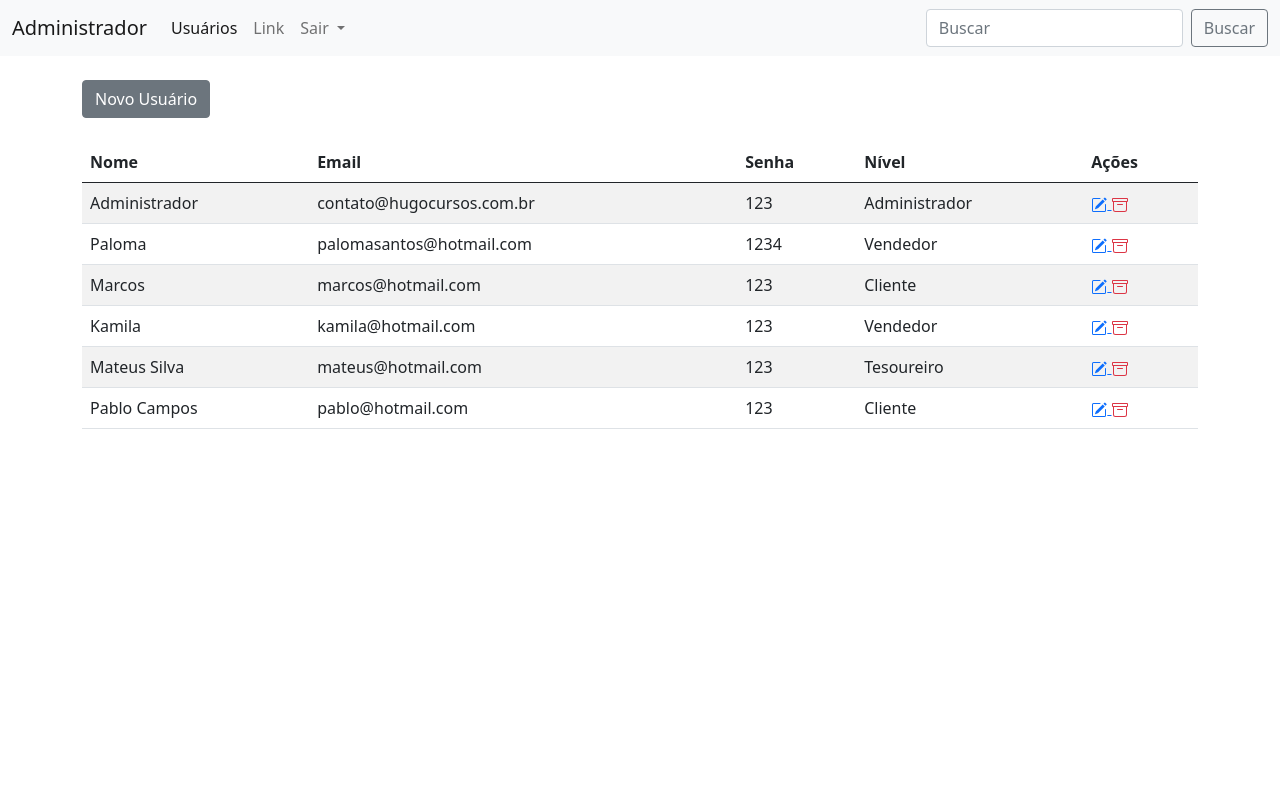
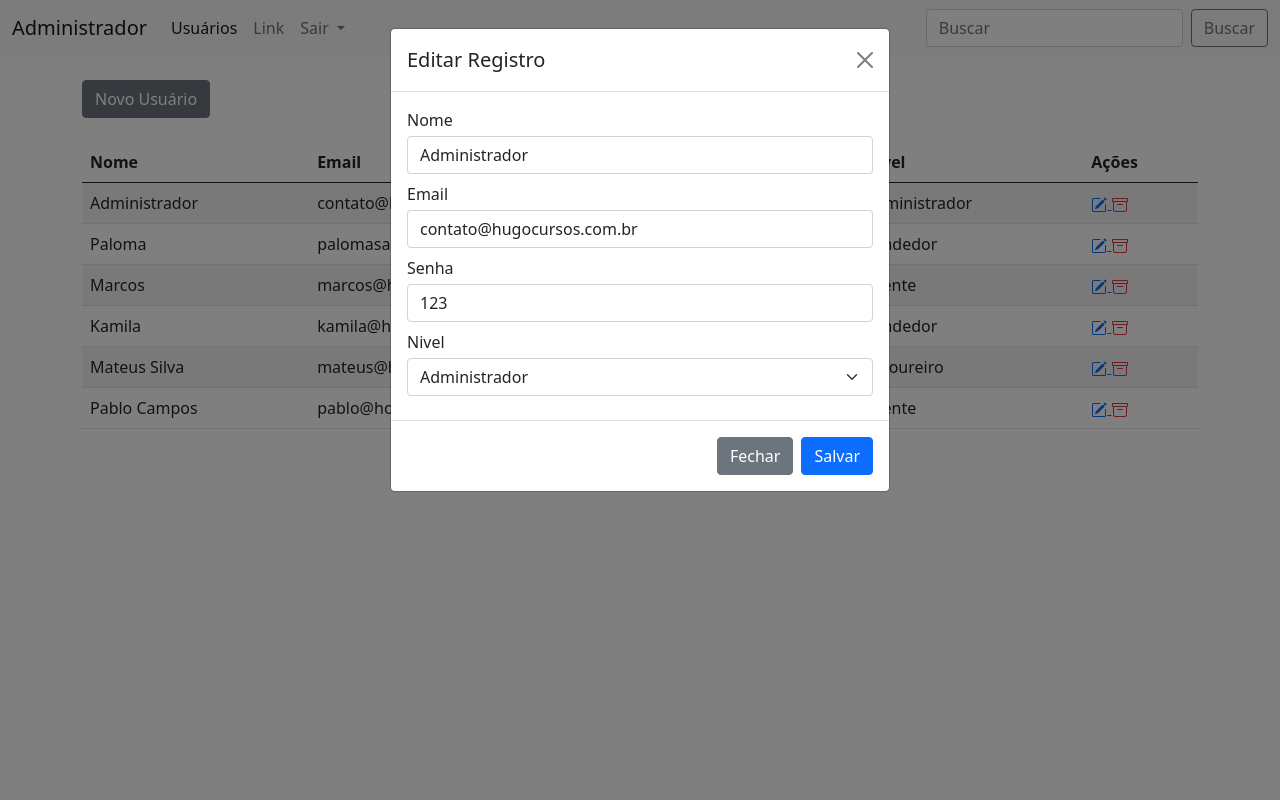
Before and after one commit to Bscanto/PHP_Repository, a PHP site: page /login/painel-adm/index.php?funcao=editar&id=1 in a window 1280 px wide. Run offline with PHP 8.4, Linux system fonts and the light colour scheme; the visitor is signed in with stand-in values (Sample User, id 1); data comes from the database, SQL or seed files in the repository.

Commit message:
login finalizado

```diff
--- a/Curso PHP/curso php 8/Arquivos/login/painel-adm/index.php
+++ b/Curso PHP/curso php 8/Arquivos/login/painel-adm/index.php
@@ -4,7 +4,7 @@ require_once("../../conexao.php");
 @session_start();
 
 //VERIFICAR SE O USUÁRIO LOGADO É UM ADMINISTRADOR
-if (@$_SESSION['nivel_usuario'] != 'Administrador') {
+if(@$_SESSION['nivel_usuario'] != 'Administrador'){
 	echo "<script language='javascript'>window.location='../index.php'</script>";
 }
 
@@ -18,7 +18,6 @@ echo 'Nome do Usuário : ' . $_SESSION['nome_usuario'] .' e o nível do usuário
 
 <!DOCTYPE html>
 <html>
-
 <head>
 	<title>Painél Administrativo</title>
 </head>
@@ -49,9 +48,7 @@ echo 'Nome do Usuário : ' . $_SESSION['nome_usuario'] .' e o nível do usuário
 						<ul class="dropdown-menu" aria-labelledby="navbarDropdown">
 
 							<li><a class="dropdown-item" href="#"><?php echo $_SESSION['nome_usuario'] ?></a></li>
-              <li>
-                <hr class="dropdown-divider">
-              </li>
+							<li><hr class="dropdown-divider"></li>
 							<li><a class="dropdown-item" href="../logout.php">Sair</a></li>
 						</ul>
 					</li>
@@ -69,7 +66,7 @@ echo 'Nome do Usuário : ' . $_SESSION['nome_usuario'] .' e o nível do usuário
 		<a href="index.php?funcao=novo" class="btn btn-secondary mt-4" type="button">Novo Usuário</a>
 
 		<?php
-    $txtBuscar = '%' . @$_GET['txtBuscar'] . '%';
+		$txtBuscar = '%' .@$_GET['txtBuscar']. '%';
 		$query = $pdo->prepare("SELECT * FROM usuarios where nome LIKE :nome or email LIKE :email ");
 		$query->bindValue(":email", $txtBuscar);
 		$query->bindValue(":nome", $txtBuscar);
@@ -77,8 +74,7 @@ echo 'Nome do Usuário : ' . $_SESSION['nome_usuario'] .' e o nível do usuário
 		$res = $query->fetchAll(PDO::FETCH_ASSOC);
 		$total_reg = @count($res);
 
-    if ($total_reg > 0) {
-
+		if($total_reg > 0){
 
 			?>
 
@@ -96,8 +92,9 @@ echo 'Nome do Usuário : ' . $_SESSION['nome_usuario'] .' e o nível do usuário
 
 					<?php
 
-          for ($i = 0; $i < $total_reg; $i++) {
-            foreach ($res[$i] as $key => $value) {
+					for($i=0; $i < $total_reg; $i++){
+						foreach ($res[$i] as $key => $value){
+
 						}
 						$nome = $res[$i]['nome'];
 						$email = $res[$i]['email'];
@@ -115,14 +112,14 @@ echo 'Nome do Usuário : ' . $_SESSION['nome_usuario'] .' e o nível do usuário
 							<td>
 								<a href="index.php?funcao=editar&id=<?php echo $id ?>" title="Editar Registro" class="mr-1">
 									<svg xmlns="http://www.w3.org/2000/svg" width="16" height="16" fill="currentColor" class="bi bi-pencil-square text-primary" viewBox="0 0 16 16">
-                    <path d="M15.502 1.94a.5.5 0 0 1 0 .706L14.459 3.69l-2-2L13.502.646a.5.5 0 0 1 .707 0l1.293 1.293zm-1.75 2.456l-2-2L4.939 9.21a.5.5 0 0 0-.121.196l-.805 2.414a.25.25 0 0 0 .316.316l2.414-.805a.5.5 0 0 0 .196-.12l6.813-6.814z" />
-                    <path fill-rule="evenodd" d="M1 13.5A1.5 1.5 0 0 0 2.5 15h11a1.5 1.5 0 0 0 1.5-1.5v-6a.5.5 0 0 0-1 0v6a.5.5 0 0 1-.5.5h-11a.5.5 0 0 1-.5-.5v-11a.5.5 0 0 1 .5-.5H9a.5.5 0 0 0 0-1H2.5A1.5 1.5 0 0 0 1 2.5v11z" />
+										<path d="M15.502 1.94a.5.5 0 0 1 0 .706L14.459 3.69l-2-2L13.502.646a.5.5 0 0 1 .707 0l1.293 1.293zm-1.75 2.456l-2-2L4.939 9.21a.5.5 0 0 0-.121.196l-.805 2.414a.25.25 0 0 0 .316.316l2.414-.805a.5.5 0 0 0 .196-.12l6.813-6.814z"/>
+										<path fill-rule="evenodd" d="M1 13.5A1.5 1.5 0 0 0 2.5 15h11a1.5 1.5 0 0 0 1.5-1.5v-6a.5.5 0 0 0-1 0v6a.5.5 0 0 1-.5.5h-11a.5.5 0 0 1-.5-.5v-11a.5.5 0 0 1 .5-.5H9a.5.5 0 0 0 0-1H2.5A1.5 1.5 0 0 0 1 2.5v11z"/>
 									</svg>
 								</a>
 
 								<a href="index.php?funcao=deletar&id=<?php echo $id ?>" title="Deletar Registro" class="mr-1">
 									<svg xmlns="http://www.w3.org/2000/svg" width="16" height="16" fill="currentColor" class="bi bi-archive text-danger" viewBox="0 0 16 16">
-                    <path d="M0 2a1 1 0 0 1 1-1h14a1 1 0 0 1 1 1v2a1 1 0 0 1-1 1v7.5a2.5 2.5 0 0 1-2.5 2.5h-9A2.5 2.5 0 0 1 1 12.5V5a1 1 0 0 1-1-1V2zm2 3v7.5A1.5 1.5 0 0 0 3.5 14h9a1.5 1.5 0 0 0 1.5-1.5V5H2zm13-3H1v2h14V2zM5 7.5a.5.5 0 0 1 .5-.5h5a.5.5 0 0 1 0 1h-5a.5.5 0 0 1-.5-.5z" />
+										<path d="M0 2a1 1 0 0 1 1-1h14a1 1 0 0 1 1 1v2a1 1 0 0 1-1 1v7.5a2.5 2.5 0 0 1-2.5 2.5h-9A2.5 2.5 0 0 1 1 12.5V5a1 1 0 0 1-1-1V2zm2 3v7.5A1.5 1.5 0 0 0 3.5 14h9a1.5 1.5 0 0 0 1.5-1.5V5H2zm13-3H1v2h14V2zM5 7.5a.5.5 0 0 1 .5-.5h5a.5.5 0 0 1 0 1h-5a.5.5 0 0 1-.5-.5z"/>
 									</svg>
 								</a>
 							</td>
@@ -130,75 +127,115 @@ echo 'Nome do Usuário : ' . $_SESSION['nome_usuario'] .' e o nível do usuário
 
 						<?php
 					}
-        } else {
+				}else{
 					echo '<p class="mt-4">Não existem dados para serem exibidos</p>';
 				}
 
 				?>
 
+
+
 			</tbody>
 		</table>
+
 	</div>
 
 </body>
-
 </html>
 
-<div class="modal fade" id="modalCadastrar" tabindex="-1">
+
+
+
+<div class="modal fade" id="modalCadastrar" tabindex="-1" data-bs-backdrop="static">
 	<div class="modal-dialog">
 		<div class="modal-content">
 			<div class="modal-header">
 				<?php
-        if (@$_GET['funcao'] == 'editar'){
+				if(@$_GET['funcao'] == 'editar'){
+
 					$titulo_modal = "Editar Registro";
-        }else {
+					$botao_modal = "btn-editar";
+
+					$query = $pdo->query("SELECT * FROM usuarios where id = '$_GET[id]'");
+					$res = $query->fetchAll(PDO::FETCH_ASSOC);
+					$nome_ed = $res[0]['nome'];
+					$email_ed = $res[0]['email'];
+					$senha_ed = $res[0]['senha'];
+					$nivel_ed = $res[0]['nivel'];
+
+				}else{
 					$titulo_modal = "Inserir Registro";
+					$botao_modal = "btn-cadastrar";
 				}
 				?>
-        <h5 class="modal-title"> <?php echo $titulo_modal?></h5>
+				<h5 class="modal-title"><?php echo $titulo_modal ?></h5>
 				<button type="button" class="btn-close" data-bs-dismiss="modal" aria-label="Close"></button>
 			</div>
-      <div class="modal-body">
-
 			<form method="POST">
 				<div class="modal-body">
 
 					<div class="form-group mb-2">
 						<label for="exampleInputEmail1">Nome</label>
-              <input type="text" class="form-control" id="exampleInputEmail1" name="nomeCad" aria-describedby="emailHelp" required="">
+						<input type="text" class="form-control mt-1" id="exampleInputEmail1" name="nomeCad" aria-describedby="emailHelp" required value="<?php echo @$nome_ed ?>">
 
 					</div>
 
-            <div class="form-group mb-2 ">
+					<div class="form-group mb-2">
 						<label for="exampleInputEmail1">Email </label>
-              <input type="email" class="form-control" id="exampleInputEmail1" name="emailCad" aria-describedby="emailHelp" required="">
+						<input type="email" class="form-control mt-1" id="exampleInputEmail1" name="emailCad" aria-describedby="emailHelp" required value="<?php echo @$email_ed ?>">
 
 					</div>
 
-            <div class="form-group mb-2 ">
+					<div class="form-group mb-2">
 						<label for="exampleInputPassword1">Senha</label>
-              <input type="text" class="form-control" name="senhaCad" id="exampleInputPassword1" required="">
+						<input type="text" class="form-control mt-1" name="senhaCad" id="exampleInputPassword1" required value="<?php echo @$senha_ed ?>">
 					</div>
 
+					<div class="form-group mb-2">
+						<label for="exampleInputPassword1">Nivel</label>
+						<select class="form-select mt-1" aria-label="Default select example" name="nivelCad">
 
-            <div class="form-group mb-2">
-              <label for="exampleImputPassword1">Nível</label>
-              <select class="form-select mt-1" aria-label="Default select example" name="nivelCad" id="">
-                <option value="Cliente">Cliente</option>
-                <option value="Administrador">Administrador</option>
-                <option value="Vendedor">Vendedor</option>
-                <option value="Tesoureiro">Tesoureiro</option>
+							<option <?php if(@$nivel_ed == 'Cliente'){ ?> selected <?php } ?>  value="Cliente">Cliente</option>
 
+							<option <?php if(@$nivel_ed == 'Administrador'){ ?> selected <?php } ?>  value="Administrador">Administrador</option>
+
+							<option <?php if(@$nivel_ed == 'Vendedor'){ ?> selected <?php } ?>  value="Vendedor">Vendedor</option>
+
+							<option <?php if(@$nivel_ed == 'Tesoureiro'){ ?> selected <?php } ?>  value="Tesoureiro">Tesoureiro</option>
 						</select>
 					</div>
 
 				</div>
 				<div class="modal-footer">
 					<button type="button" class="btn btn-secondary" data-bs-dismiss="modal">Fechar</button>
-            <button name="btn-cadastrar" type="submit" class="btn btn-primary">Salvar</button>
+					<button name="<?php echo $botao_modal ?>" type="submit" class="btn btn-primary">Salvar</button>
+
+					<input type="hidden" value="<?php echo @$email_ed ?>" name="antigo">
 				</div>
 			</form>
+		</div>
+	</div>
+</div>
 
+
+
+
+
+<div class="modal" tabindex="-1" id="modalDeletar">
+	<div class="modal-dialog">
+		<div class="modal-content">
+			<div class="modal-header">
+				<h5 class="modal-title">Excluir Registro</h5>
+				<button type="button" class="btn-close" data-bs-dismiss="modal" aria-label="Close"></button>
+			</div>
+			<div class="modal-body">
+				<p>Deseja Realmente Excluir este registro?</p>
+			</div>
+			<div class="modal-footer">
+				<form method="POST">
+				<button type="button" class="btn btn-secondary" data-bs-dismiss="modal">Close</button>
+				<button name="btn-deletar" type="submit" class="btn btn-danger">Excluir</button>
+				</form>
 			</div>
 		</div>
 	</div>
@@ -207,22 +244,21 @@ echo 'Nome do Usuário : ' . $_SESSION['nome_usuario'] .' e o nível do usuário
 
 
 
+<?php
+if(isset($_POST['btn-cadastrar'])){
 
-<?php
-if (isset($_POST['btn-cadastrar'])) {
-  // prepare quando recebe dados de um formulario por segurança
-
-  $query_v = $pdo->prepare("SELECT * FROM usuarios where email = :email");
+	$query_v = $pdo->prepare("SELECT * FROM usuarios where email = :email ");
 	$query_v->bindValue(":email", $_POST['emailCad']);
 	$query_v->execute();
 
 	$res_v = $query_v->fetchAll(PDO::FETCH_ASSOC);
 	$total_reg_v = @count($res_v);
 
-  if ($total_reg_v > 0) {
-    echo "<script language='javascript'>window.alert('O Usuário já está cadastrado!!!')</script>";
+	if($total_reg_v > 0){
+		echo "<script language='javascript'>window.alert('O Usuário já está cadastrado!!')</script>";
 		exit();
 	}
+
 	$query = $pdo->prepare("INSERT INTO usuarios (nome, email, senha, nivel) VALUES (:nome, :email, :senha, :nivel)");
 	$query->bindValue(":nome", $_POST['nomeCad']);
 	$query->bindValue(":email", $_POST['emailCad']);
@@ -230,11 +266,63 @@ if (isset($_POST['btn-cadastrar'])) {
 	$query->bindValue(":nivel", $_POST['nivelCad']);
 	$query->execute();
 
-  echo "<script language='javascript'>window.alert('Cadastrado  realizado com Sucesso')</script>";
+	echo "<script language='javascript'>window.alert('Cadastrado com Sucesso')</script>";
+	echo "<script language='javascript'>window.location='index.php'</script>";
+
+}
+?>
+
+
+
+
+
+<?php
+if(isset($_POST['btn-editar'])){
+
+	if($_POST['antigo'] != $_POST['emailCad']){
+		$query_v = $pdo->prepare("SELECT * FROM usuarios where email = :email ");
+		$query_v->bindValue(":email", $_POST['emailCad']);
+		$query_v->execute();
+
+		$res_v = $query_v->fetchAll(PDO::FETCH_ASSOC);
+		$total_reg_v = @count($res_v);
+
+		if($total_reg_v > 0){
+			echo "<script language='javascript'>window.alert('O Usuário já está cadastrado!!')</script>";
+			exit();
+		}
+	}
+
+	$query = $pdo->prepare("UPDATE usuarios SET nome = :nome, email = :email, senha = :senha, nivel = :nivel WHERE id = :id");
+	$query->bindValue(":nome", $_POST['nomeCad']);
+	$query->bindValue(":email", $_POST['emailCad']);
+	$query->bindValue(":senha", $_POST['senhaCad']);
+	$query->bindValue(":nivel", $_POST['nivelCad']);
+	$query->bindValue(":id", $_GET['id']);
+	$query->execute();
+
+	echo "<script language='javascript'>window.alert('Editado com Sucesso')</script>";
+	echo "<script language='javascript'>window.location='index.php'</script>";
+
+}
+?>
+
+
+
+
+
+<?php
+if(isset($_POST['btn-deletar'])){
+
+
+	$query = $pdo->query("DELETE from usuarios WHERE id = '$_GET[id]'");
 
 	echo "<script language='javascript'>window.location='index.php'</script>";
+
 }
 ?>
+
+
 
 <?php
 if(@$_GET['funcao'] == 'novo'){ ?>
@@ -246,8 +334,23 @@ if(@$_GET['funcao'] == 'novo'){ ?>
 <?php } ?>
 
 
+
 <?php
-if (isset($_GET['editar'])) {
-  echo "<script>$('#modalCadastrar'.modal('show'))</script>";
-}
-?>
+if(@$_GET['funcao'] == 'editar'){ ?>
+	<script>
+		var myModal = new bootstrap.Modal(document.getElementById('modalCadastrar'), {  keyboard: false });
+		myModal.show();
+
+	</script>
+<?php } ?>
+
+
+
+<?php
+if(@$_GET['funcao'] == 'deletar'){ ?>
+	<script>
+		var myModal = new bootstrap.Modal(document.getElementById('modalDeletar'), {  keyboard: false });
+		myModal.show();
+
+	</script>
+<?php } ?>
```
Lines whose indentation alone changed are shown as unchanged.
